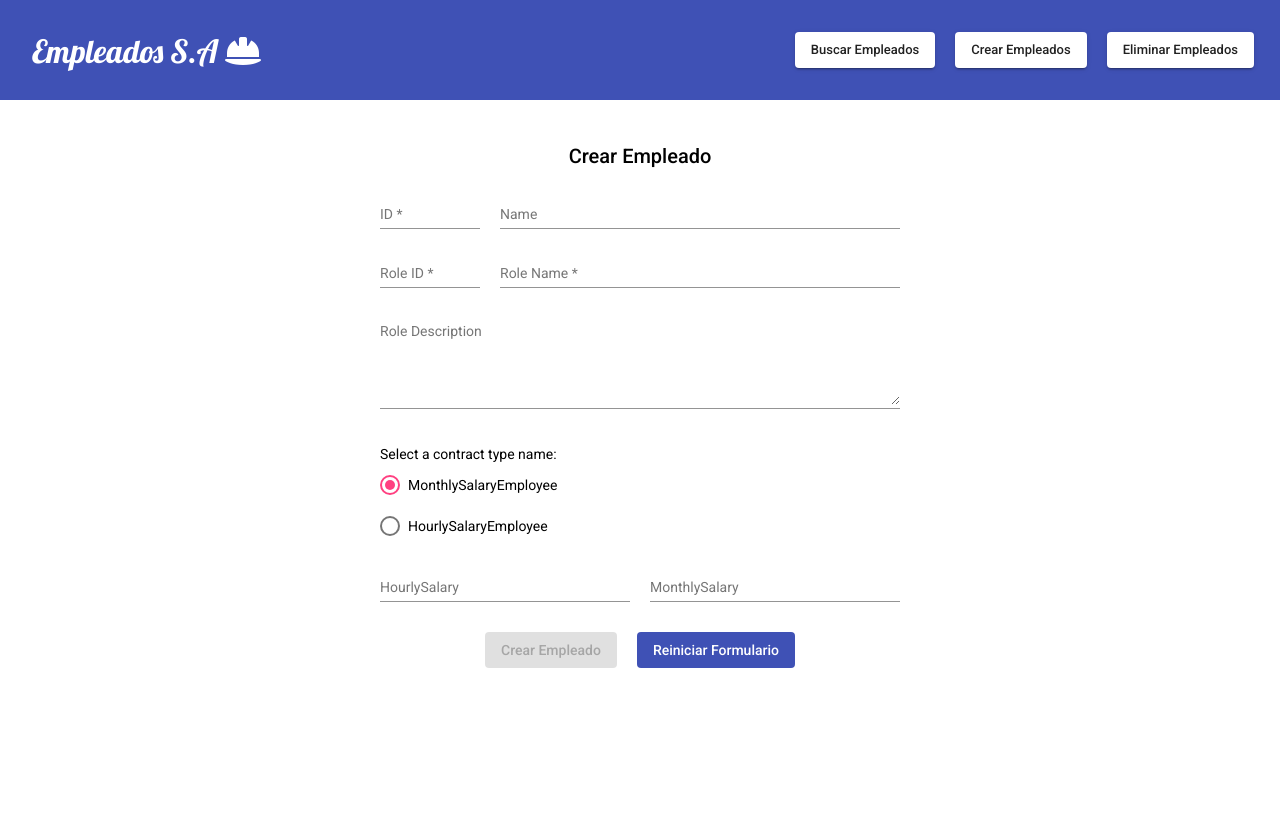
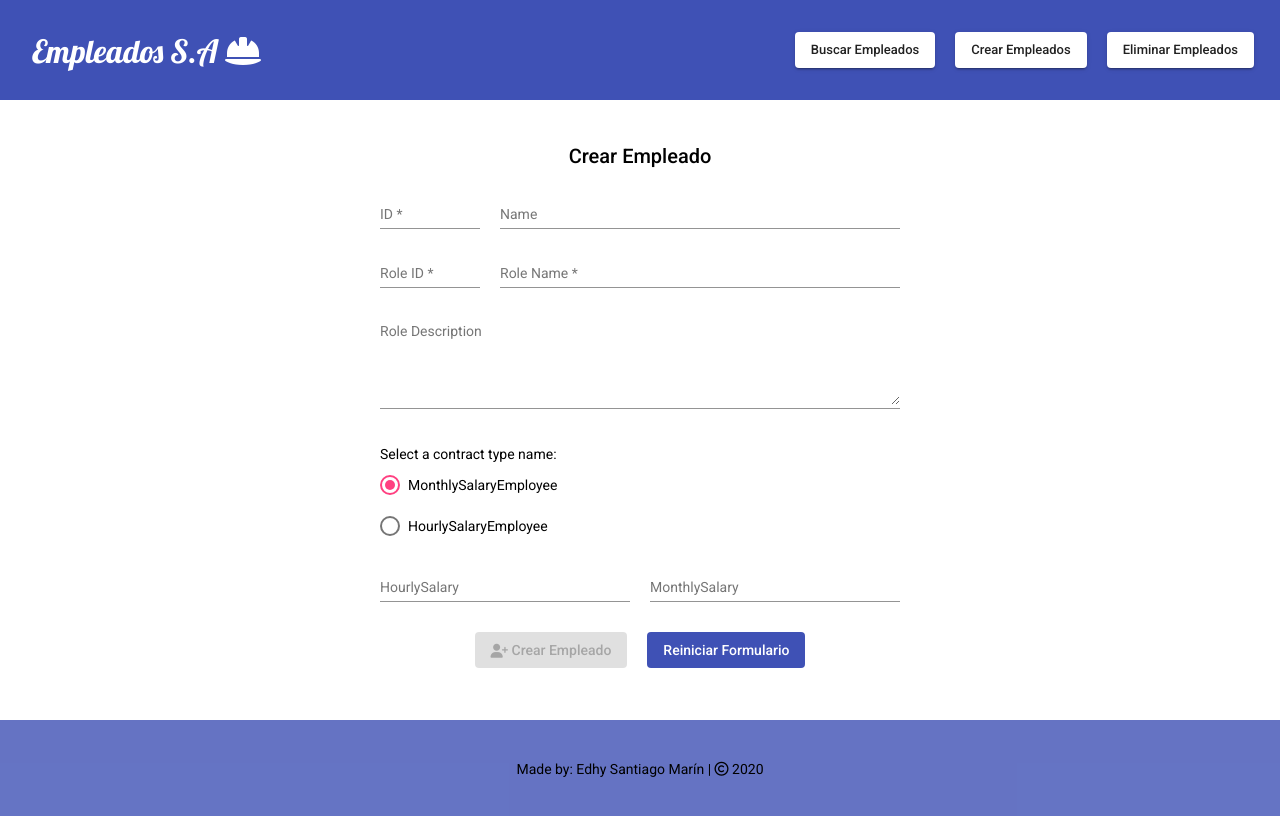
Before and after one commit to santiago5087/empleados-app, an Angular app: page /empleados-create in a window 1280 px wide. Shown: the top 816 px of the page. Built offline with nearby package versions, Linux system fonts and the light colour scheme.

Commit message:
Actualización de iconos

```diff
--- a/src/app/app.component.html
+++ b/src/app/app.component.html
@@ -1,2 +1,7 @@
-<app-navigation></app-navigation>
-<router-outlet></router-outlet>
+<div fxLayout="column" style="min-height: 100%;">
+  <app-navigation></app-navigation>
+  <router-outlet></router-outlet>
+  <div class="footer" fxLayout="row" fxLayoutAlign="center center" style="margin-top: auto;">
+    <p>Made by: Edhy Santiago Marín  | <i class="far fa-copyright"></i> 2020</p>
+  </div>
+</div>
--- a/src/app/app.component.scss
+++ b/src/app/app.component.scss
@@ -0,0 +1,9 @@
+$primary-color-lighter: #3f51b5cc;
+
+.footer {
+  bottom: 0;
+  position: relative;
+  width: 100%;
+  background-color: $primary-color-lighter;
+  height: 110px;
+}
--- a/src/app/components/empleado-create/empleado-create.component.html
+++ b/src/app/components/empleado-create/empleado-create.component.html
@@ -52,7 +52,7 @@
        </tr>
       <button mat-flat-button color="primary" type="submit" class="form-button"
         [disabled]="!crearEmpForm.valid">
-        Crear Empleado
+        <i class="fas fa-user-plus"></i> Crear Empleado
       </button>
       <button mat-flat-button color="primary" type="button" class="form-button" (click)="reiniciarForm()">
         Reiniciar Formulario
--- a/src/app/components/empleado-delete/empleado-delete.component.html
+++ b/src/app/components/empleado-delete/empleado-delete.component.html
@@ -9,7 +9,7 @@
       </mat-form-field>
     </div>
     <button fxFlex mat-flat-button class="search-button" color="primary" type="submit">
-      <i class="fas fa-search"></i> Eliminar Empleado
+      <i class="fas fa-user-slash"></i> Eliminar Empleado
     </button>
   </form>
 </div>
--- a/src/app/components/empleado-form/empleado-form.component.html
+++ b/src/app/components/empleado-form/empleado-form.component.html
@@ -15,8 +15,8 @@
 
   <ng-container *ngIf="empleados.data.length > 0">
     <!-- Filter de la tabla -->
-    <mat-form-field style="width: 40%;">
-      <mat-label>Filter</mat-label>
+    <mat-form-field appearance="fill" style="width: 40%;">
+      <mat-label>Filtrar Tabla</mat-label>
       <input matInput (keyup)="applyFilter($event)" placeholder="Busca cualquier dato en la tabla" #input>
     </mat-form-field>
     <table mat-table [dataSource]="empleados" class="emp-table">
```
